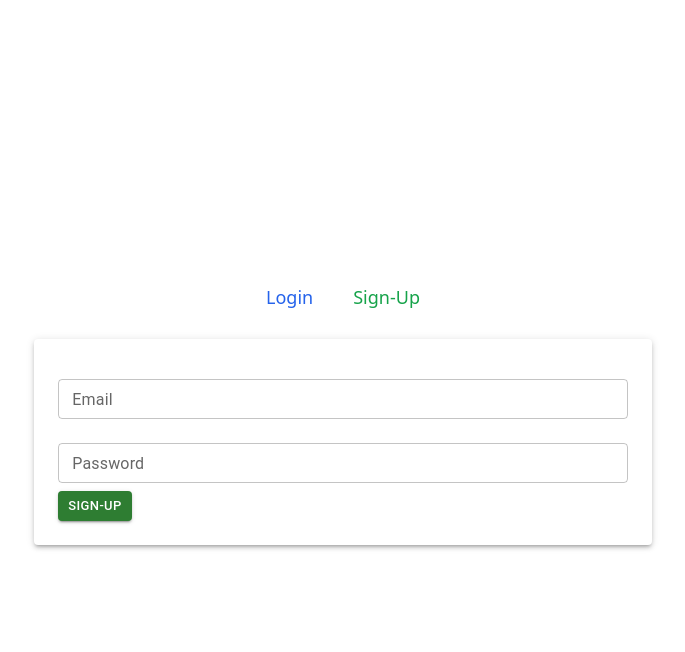
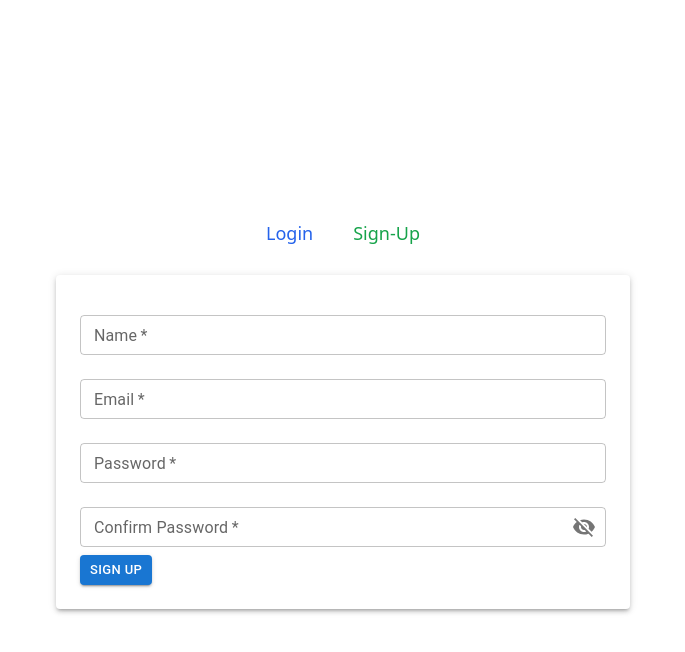
Before and after one commit to MugishBeldar/zen-talk, a React (Create React App) app: page / in a window 1280 px wide. Both pictures are taken after a click on the link "Sign-Up". Shown: the top 652 px of the page, without its empty margins (297-982 px from the left). Built offline with nearby package versions, Linux system fonts and the light colour scheme.

Commit message:
controller added for all function

```diff
--- a/package.json
+++ b/package.json
@@ -5,6 +5,7 @@
   "dependencies": {
     "@emotion/react": "^11.11.3",
     "@emotion/styled": "^11.11.0",
+    "@mui/icons-material": "^5.15.5",
     "@mui/material": "^5.15.5",
     "@testing-library/jest-dom": "^5.17.0",
     "@testing-library/react": "^13.4.0",
--- a/src/components/login/login.controller.ts
+++ b/src/components/login/login.controller.ts
@@ -1 +1,45 @@
-export {}
+import { FormEvent } from "react";
+
+interface loginControllerProps {
+  formValue: {
+    email: string;
+    password: string;
+  };
+  setShowPassword: React.Dispatch<React.SetStateAction<boolean>>;
+  setFormValue: React.Dispatch<React.SetStateAction<{
+    email: string;
+    password: string;
+  }>>
+}
+
+const LoginController = ({ formValue, setShowPassword, setFormValue }: loginControllerProps) => {
+
+  const handleTogglePasswordVisibility = () => {
+    setShowPassword((prevShowPassword) => !prevShowPassword);
+  };
+
+  // Function to handle form submission
+  const handleSubmit = (e: FormEvent<HTMLFormElement>) => {
+    e.preventDefault();
+    console.log(formValue);
+    setFormValue({
+      email: "",
+      password: "",
+    });
+  };
+
+  const handleChange = (fieldName: string, value: string) => {
+    setFormValue((prevState) => ({
+      ...prevState,
+      [fieldName]: value,
+    }));
+  };
+
+  return {
+    handleTogglePasswordVisibility,
+    handleSubmit,
+    handleChange,
+  };
+};
+
+export default LoginController;
--- a/src/components/login/login.tsx
+++ b/src/components/login/login.tsx
@@ -1,42 +1,65 @@
-import React, { FormEvent, useState } from "react";
-import { TextField, Button, Container, Paper, ButtonBaseProps } from "@mui/material";
+import { useState } from "react";
+import {
+  TextField,
+  Button,
+  Paper,
+  InputAdornment,
+  IconButton,
+} from "@mui/material";
+import Visibility from "@mui/icons-material/Visibility";
+import VisibilityOff from "@mui/icons-material/VisibilityOff";
+import LoginController from "./login.controller";
 
 const Login = () => {
-  // State for storing the entered username and password
-  const [email, setEmail] = useState("");
-  const [password, setPassword] = useState("");
+  const [formValue, setFormValue] = useState({
+    email: "",
+    password: "",
+  });
+  const [showPassword, setShowPassword] = useState(false);
 
-  // Function to handle form submission
-  const handleSubmit = (e:FormEvent<HTMLFormElement>) => {
-    e.preventDefault();
-    // Add your login logic here
-    console.log("Username:", email);
-    console.log("Password:", password);
-    // Add logic for authentication
-  };
+  const { handleSubmit, handleTogglePasswordVisibility, handleChange } =
+    LoginController({
+      formValue,
+      setShowPassword,
+      setFormValue,
+    });
 
   return (
     <div className="flex justify-center mt-5">
-      <Paper elevation={3} className="p-6 max-w-s">
+      <Paper elevation={3} className="p-6 w-[90%]">
         <form onSubmit={handleSubmit}>
           <TextField
+            required
             label="Email"
             variant="outlined"
             fullWidth
             margin="normal"
-            value={email}
-            onChange={(e) => setEmail(e.target.value)}
+            value={formValue.email}
+            onChange={(e) => handleChange("email", e.target.value)}
             size="small"
           />
           <TextField
+            required
             label="Password"
-            type="password"
+            type={showPassword ? "text" : "password"}
             variant="outlined"
             fullWidth
             margin="normal"
-            value={password}
-            onChange={(e) => setPassword(e.target.value)}
+            value={formValue.password}
+            onChange={(e) => handleChange("password", e.target.value)}
             size="small"
+            InputProps={{
+              endAdornment: (
+                <InputAdornment position="end">
+                  <IconButton
+                    onClick={handleTogglePasswordVisibility}
+                    edge="end"
+                  >
+                    {showPassword ? <Visibility /> : <VisibilityOff />}
+                  </IconButton>
+                </InputAdornment>
+              ),
+            }}
           />
           <Button
             type="submit"
--- a/src/components/signup/signup.controller.ts
+++ b/src/components/signup/signup.controller.ts
@@ -1 +1,56 @@
-export {}
+import React, { FormEvent } from "react";
+
+interface signUpControllerPropes {
+  formValue: {
+    name: string;
+    email: string;
+    password: string;
+    confirmPassword: string;
+  };
+  setShowPassword: React.Dispatch<React.SetStateAction<boolean>>;
+  setFormValue: React.Dispatch<
+    React.SetStateAction<{
+      name: string;
+      email: string;
+      password: string;
+      confirmPassword: string;
+    }>
+  >;
+}
+
+const SignUpController = ({
+  setShowPassword,
+  formValue,
+  setFormValue,
+}: signUpControllerPropes) => {
+
+  const handleTogglePasswordVisibility = () => {
+    setShowPassword((prevShowPassword) => !prevShowPassword);
+  };
+
+  const handleSubmit = (e: FormEvent<HTMLFormElement>) => {
+    e.preventDefault();
+    console.log(formValue);
+    setFormValue({
+      name: "",
+      email: "",
+      password: "",
+      confirmPassword: "",
+    });
+  };
+
+  const handleChange = (fieldName: string, value: string) => {
+    setFormValue((prevState) => ({
+      ...prevState,
+      [fieldName]: value,
+    }));
+  };
+
+  return {
+    handleTogglePasswordVisibility,
+    handleSubmit,
+    handleChange
+  };
+};
+
+export default SignUpController;
--- a/src/components/signup/signup.tsx
+++ b/src/components/signup/signup.tsx
@@ -1,49 +1,95 @@
-import React, { FormEvent, useState } from "react";
-import { TextField, Button, Paper } from "@mui/material";
+import React, { useState } from "react";
+import {
+  TextField,
+  Button,
+  Paper,
+  InputAdornment,
+  IconButton,
+} from "@mui/material";
+import Visibility from "@mui/icons-material/Visibility";
+import VisibilityOff from "@mui/icons-material/VisibilityOff";
+import SignUpController from "./signup.controller";
 
 const Signup = () => {
-  const [email, setEmail] = useState("");
-  const [password, setPassword] = useState("");
+  const [formValue, setFormValue] = useState({
+    name: "",
+    email: "",
+    password: "",
+    confirmPassword: "",
+  });
+  const [showPassword, setShowPassword] = useState(false);
 
-  // Function to handle form submission
-  const handleSubmit = (e: FormEvent<HTMLFormElement>) => {
-    e.preventDefault();
-    // Add your login logic here
-    console.log("Username:", email);
-    console.log("Password:", password);
-    // Add logic for authentication
-  };
+  const { handleSubmit, handleTogglePasswordVisibility, handleChange } = SignUpController({
+    formValue,
+    setShowPassword,
+    setFormValue,
+  });
 
   return (
     <div className="flex justify-center mt-5">
-      <Paper elevation={3} className="p-6 max-w-s">
+      <Paper elevation={3} className="p-6 w-[50%]">
         <form onSubmit={handleSubmit}>
           <TextField
+            required
+            label="Name"
+            variant="outlined"
+            fullWidth
+            margin="normal"
+            value={formValue.name}
+            onChange={(e) => handleChange("name", e.target.value)}
+            size="small"
+          />
+          <TextField
+            required
             label="Email"
             variant="outlined"
             fullWidth
             margin="normal"
-            value={email}
-            onChange={(e) => setEmail(e.target.value)}
+            value={formValue.email}
+            onChange={(e) => handleChange("email", e.target.value)}
             size="small"
           />
           <TextField
+            required
             label="Password"
-            type="password"
+            type={showPassword ? "text" : "password"}
             variant="outlined"
             fullWidth
             margin="normal"
-            value={password}
-            onChange={(e) => setPassword(e.target.value)}
+            value={formValue.password}
+            onChange={(e) => handleChange("password", e.target.value)}
             size="small"
+          />
+          <TextField
+            required
+            label="Confirm Password"
+            type={showPassword ? "text" : "password"}
+            variant="outlined"
+            fullWidth
+            margin="normal"
+            value={formValue.confirmPassword}
+            onChange={(e) => handleChange("confirmPassword", e.target.value)}
+            size="small"
+            InputProps={{
+              endAdornment: (
+                <InputAdornment position="end">
+                  <IconButton
+                    onClick={handleTogglePasswordVisibility}
+                    edge="end"
+                  >
+                    {showPassword ? <Visibility /> : <VisibilityOff />}
+                  </IconButton>
+                </InputAdornment>
+              ),
+            }}
           />
           <Button
             type="submit"
             variant="contained"
-            color="success"
+            color="primary"
             size="small"
           >
-            Sign-Up
+            Sign Up
           </Button>
         </form>
       </Paper>
```
Also changed, not shown: 1 other file (tests, documents, lock files or other folders).
